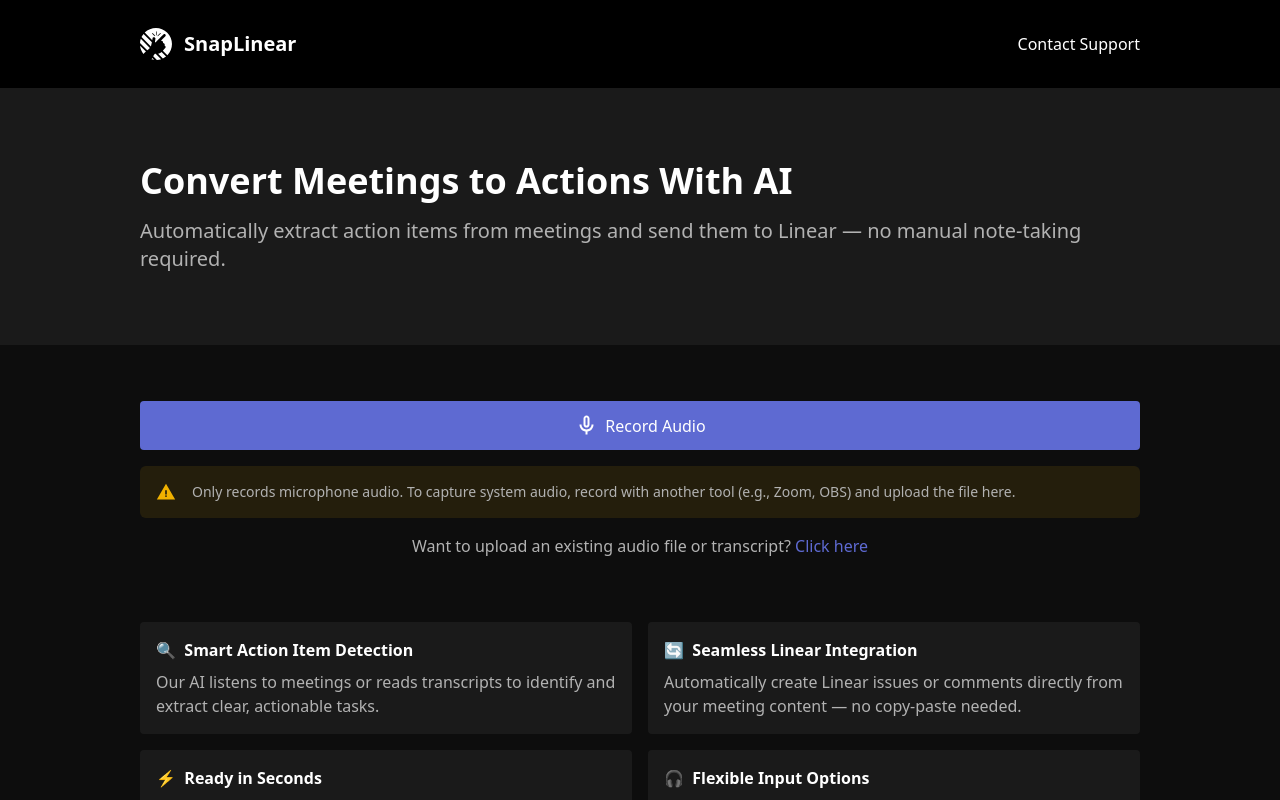
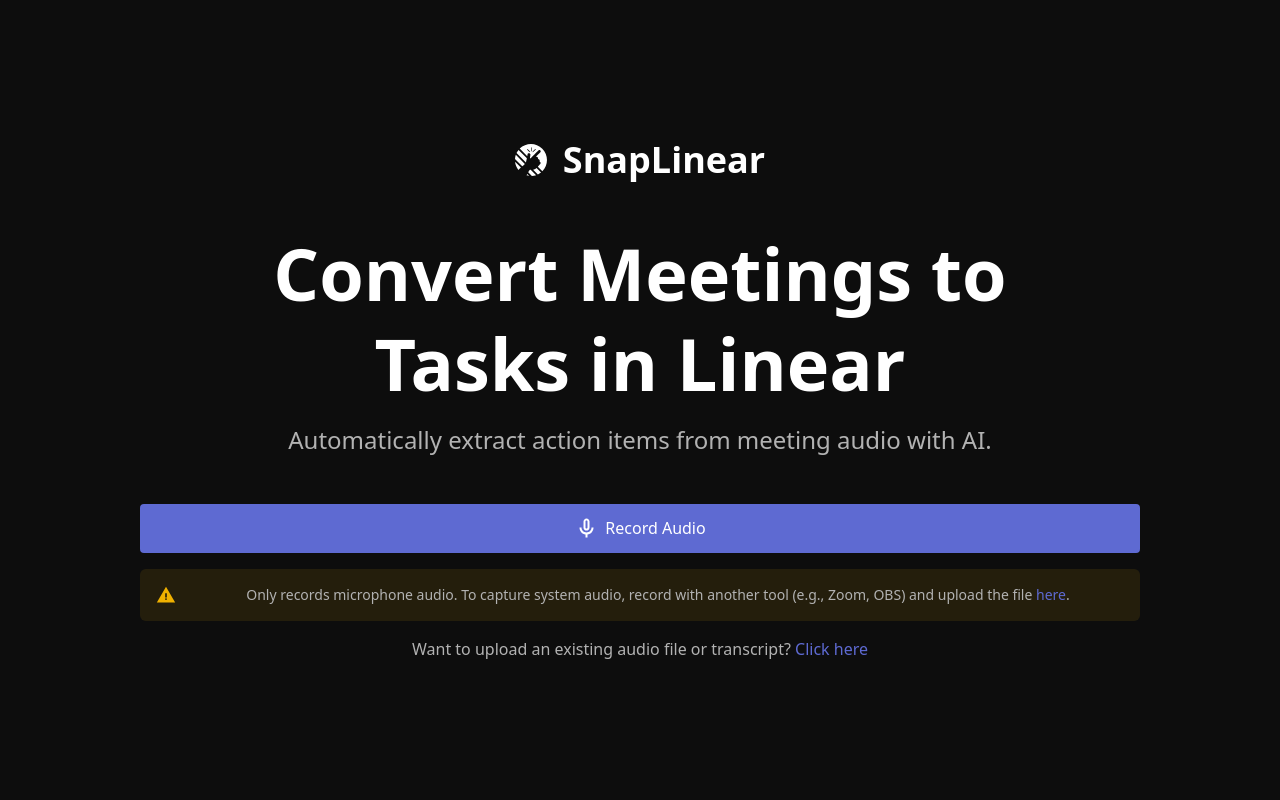
Before and after one commit to buildwithlayer/SnapTask, a React (Vite) app in the folder client/: page /demo in a window 1280 px wide. Built offline with nearby package versions, Linux system fonts and the light colour scheme.

Commit message:
Redesign demo page

```diff
--- a/client/src/App.tsx
+++ b/client/src/App.tsx
@@ -20,7 +20,6 @@
 
     return (
         <div className="flex flex-col h-screen w-screen">
-            <MenuBar/>
             <Router>
                 <Routes>
                     <Route path={'/oauth/callback'} element={<OAuthCallback/>}/>
@@ -29,6 +28,7 @@
                         element={
                             <FileProvider>
                                 <TranscriptProvider>
+                                    <MenuBar/>
                                     <Content demo={false} />
                                 </TranscriptProvider>
                             </FileProvider>
--- a/client/src/Content.tsx
+++ b/client/src/Content.tsx
@@ -5,6 +5,7 @@
 import {McpProvider} from './contexts/McpContext';
 import {MessagesContext, MessagesProvider} from './contexts/MessagesContext';
 import {useTranscriptContext} from './contexts/TranscriptContext';
+import DemoPage from './DemoPage';
 import LandingPage from './LandingPage';
 import Progress from './Progress';
 import Review from './Review';
@@ -15,7 +16,7 @@
 
     return (
         <div className="w-full h-full flex justify-center bg-gray-950 text-white overflow-hidden">
-            {!file && !transcript && <LandingPage demo={demo} />}
+            {!file && !transcript && (demo ? <DemoPage /> : <LandingPage />)}
             {(file || transcript) && (
                 <McpProvider>
                     <LinearProvider>
--- /dev/null
+++ b/client/src/DemoPage.tsx
@@ -0,0 +1,31 @@
+import Logo from './assets/snaplinear.svg?react';
+import FileUpload from "./FileUpload";
+
+const DemoPage = () => {
+return (
+        <>
+            <div className="w-full h-full flex flex-col justify-start items-center overflow-auto">
+                <div
+                    className="w-full h-full flex flex-col justify-center items-center px-4 text-center md:text-left">
+                    <div className="max-w-content-max-width w-full flex flex-col items-center gap-12 py-[72px]">
+                        <div className="flex items-center gap-4">
+                            <Logo className="w-8 h-8 fill-white"/>
+                            <h1 className='font-bold text-4xl'>SnapLinear</h1>
+                        </div>
+                        <div className="flex flex-col items-center gap-4 text-center">
+                            <h1 className='font-bold text-5xl/tight md:text-7xl/tight max-w-[800px]'>
+                                Convert Meetings to Tasks in Linear
+                            </h1>
+                            <h2 className="text-2xl text-gray-300">
+                                Automatically extract action items from meeting audio with AI.
+                            </h2>
+                        </div>
+                        <FileUpload demo={true} />
+                    </div>
+                </div>
+            </div>
+        </>
+    );
+}
+
+export default DemoPage
--- a/client/src/FileUpload.tsx
+++ b/client/src/FileUpload.tsx
@@ -121,12 +121,15 @@
                         {browserSupportsRecording &&
                             !window.navigator.platform.includes('Win') && (
                             <div
-                                className="w-full flex items-center gap-4 p-4 bg-yellow-500/10 rounded-md text-white text-left">
+                                className={`w-full flex items-center gap-4 p-4 bg-yellow-500/10 rounded-md text-white ${demo ? 'text-center': 'text-left'}`}>
                                 <WarningIcon className="min-w-5 w-5 min-h-5 h-5 fill-yellow-500"/>
-                                <p className="text-sm text-gray-300">
+                                    {demo ? <p className='text-sm text-gray-300 w-full'>
+                                        Only records microphone audio. To capture system audio, record with
+                                        another tool (e.g., Zoom, OBS) and upload the file <a href="/" className="text-primary hover:text-primary-dark">here</a>.
+                                    </p> :<p className='text-sm text-gray-300 w-full'>
                                         Only records microphone audio. To capture system audio, record with
                                         another tool (e.g., Zoom, OBS) and upload the file here.
-                                </p>
+                                    </p>}
                             </div>
                         )}
                         {demo && <p className='text-gray-300'>Want to upload an existing audio file or transcript? <a href="/" className="text-primary hover:text-primary-dark">Click here</a></p>}
--- a/client/src/LandingPage.tsx
+++ b/client/src/LandingPage.tsx
@@ -1,6 +1,6 @@
 import FileUpload from './FileUpload';
 
-const LandingPage = ({demo}: {demo: boolean}) => {
+const LandingPage = () => {
     return (
         <>
             <div className="w-full h-full flex flex-col justify-start items-center overflow-auto">
@@ -9,7 +9,7 @@
                     <div className="max-w-content-max-width w-full flex flex-col gap-12 py-[72px]">
                         {/* Hero Section */}
                         <div className="flex flex-col gap-4">
-                            <h1 className="text-4xl font-bold">
+                            <h1 className='font-bold text-4xl'>
                                 Convert Meetings to Actions With AI
                             </h1>
                             <h2 className="text-xl text-gray-300">
@@ -23,7 +23,7 @@
                     <div className="w-full h-full flex flex-col justify-center items-center px-4">
                         <div
                             className="max-w-content-max-width w-full h-full flex flex-col items-center gap-16 text-center py-[56px]">
-                            <FileUpload demo={demo} />
+                            <FileUpload demo={false} />
                             <div className="grid grid-cols-1 md:grid-cols-2 gap-4 w-full text-left pb-1">
                                 <div className="bg-gray-900 p-4 rounded flex flex-col gap-2">
                                     <h3 className="font-semibold whitespace-pre">
```
